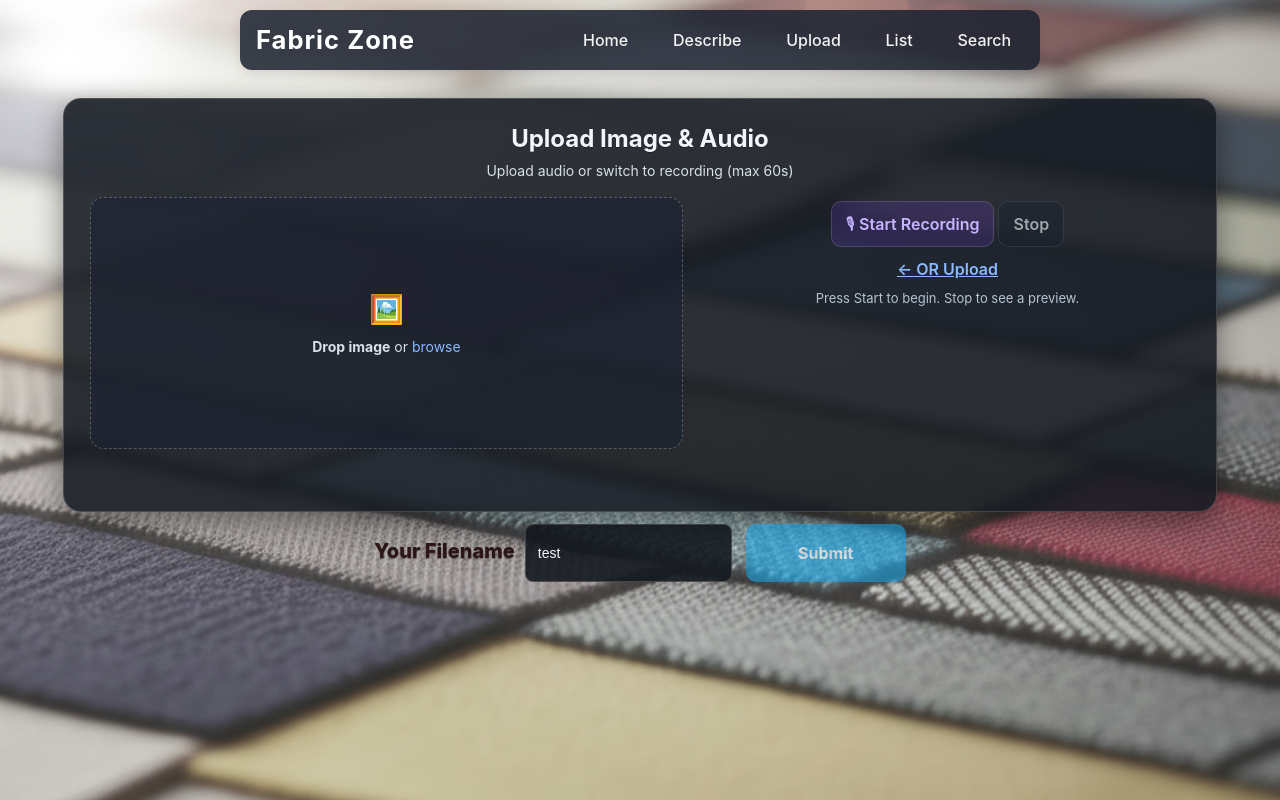
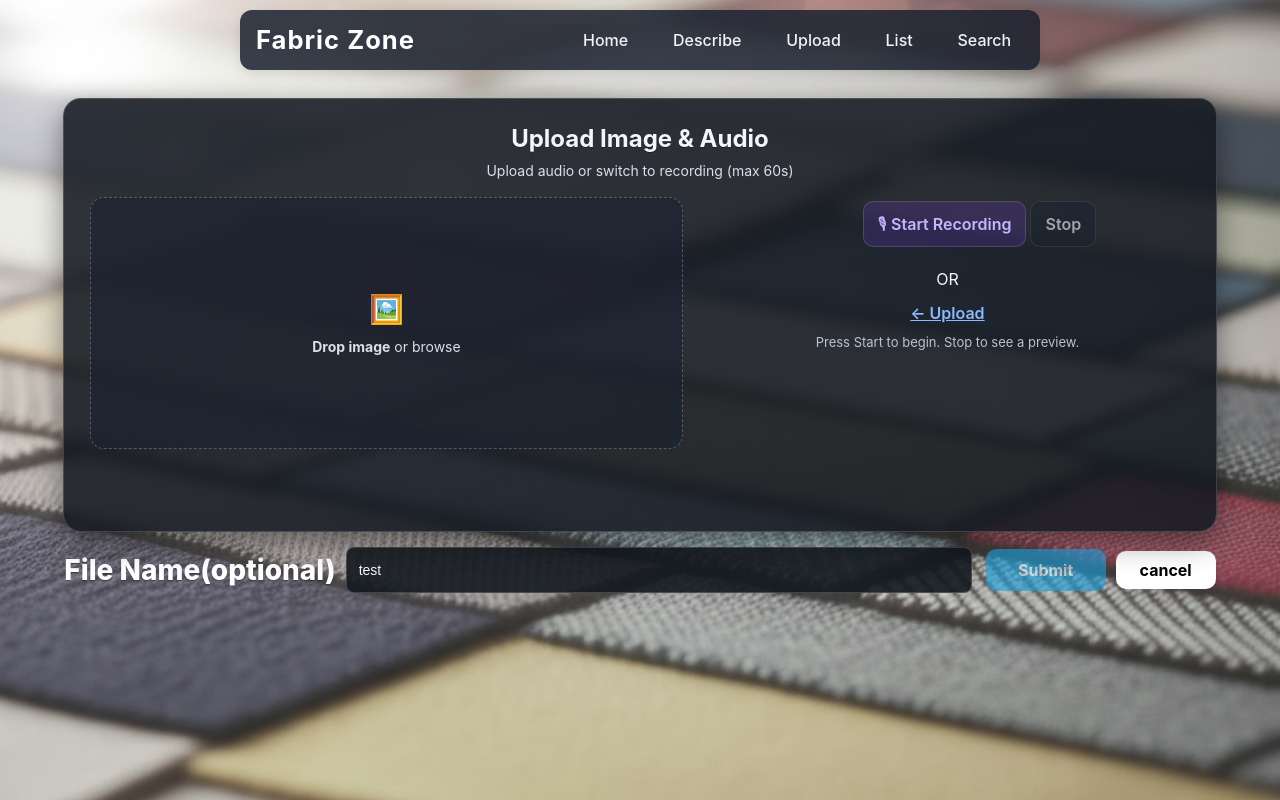
Before and after one commit to recursivezero/tz-fabric, a React (Vite) app in the folder frontend/: page /upload in a window 1280 px wide. Built offline with nearby package versions, Linux system fonts and the light colour scheme; no server answers.

Commit message:
UI changes

```diff
--- a/frontend/src/index.css
+++ b/frontend/src/index.css
@@ -24,7 +24,6 @@ body {
   background-size: cover;
   background-position: center;
   background-repeat: no-repeat;
-  margin: 0;
   padding: 0;
   height: 100vh;
   box-sizing: border-box;
--- a/frontend/src/pages/AudioForm.tsx
+++ b/frontend/src/pages/AudioForm.tsx
@@ -1,5 +1,5 @@
 import { useEffect, useMemo, useRef, useState } from "react";
-import { useLocation } from "react-router-dom";
+import { useLocation, useNavigate } from "react-router-dom";
 import Loader from "../components/Loader";
 import Notification from "../components/Notification";
 import { useUploadAndRecord } from "../hooks/useUploadAndRecord";
@@ -70,6 +70,8 @@ const UploadPage = () => {
     const file = e.dataTransfer.files?.[0];
     if (file) handleAudioUpload(file);
   };
+
+  const navigate = useNavigate();
 
   return (
     <div className="upload-page">
@@ -144,13 +146,16 @@ const UploadPage = () => {
                     Stop
                   </button>
                 </div>
+                <span className="alt-text">
+                  OR
+                </span>
                 <div className="alt-switch">
                   <button
                     className="link-btn"
                     onClick={() => setAudioMode("upload")}
                     disabled={isRecording}
                   >
-                    ← OR Upload
+                    ← Upload
                   </button>
                 </div>
 
@@ -274,7 +279,7 @@ const UploadPage = () => {
       </div>
       <div className="name-field">
         <div>
-          <label className="name-label">Your Filename</label>
+          <label className="name-label">File Name(optional)</label>
         </div>
         <div>
           <input
@@ -296,6 +301,9 @@ const UploadPage = () => {
             {loading ? "Submitting…" : "Submit"}
           </button>
         </div>
+        <div>
+          <button className="cancel" onClick={()=>navigate("/")}>cancel</button>
+        </div>
       </div>
       {loading && <Loader />}
 
--- a/frontend/src/styles/ContentGrid.css
+++ b/frontend/src/styles/ContentGrid.css
@@ -63,7 +63,6 @@
   flex-direction: column;
   overflow: hidden;
   display: flex;
-  flex-direction: column;
 }
 
 .grid-page .media-thumb {
--- a/frontend/src/styles/DescriptionBox.css
+++ b/frontend/src/styles/DescriptionBox.css
@@ -82,7 +82,6 @@
   margin-top: 12px;
   font-size: 16px;
   color: #000000ff;
-  margin-top: 12px;
   font-weight: 600;
 }
 
--- a/frontend/src/styles/Search.css
+++ b/frontend/src/styles/Search.css
@@ -114,7 +114,7 @@
 .search-container .section-title {
   text-align: start;
   margin: 0 0 3px;
-  font-weight: 600;
+  font-weight: 700;
   color: #070707;
 }
 .search-container .preview-img {
@@ -150,9 +150,7 @@
   color: #d8e0ea;
 }
 
-.pagination-controls span {
-  color: #010101;
-}
+
 
 .result-grid {
   display: grid;
--- a/frontend/src/styles/UploadPage.css
+++ b/frontend/src/styles/UploadPage.css
@@ -21,11 +21,9 @@
   inset: 0;
   pointer-events: none;
   background:
-    radial-gradient(
-      1200px 600px at 50% -10%,
+    radial-gradient(1200px 600px at 50% -10%,
       rgba(14, 17, 22, 0.25),
-      transparent 60%
-    ),
+      transparent 60%),
     linear-gradient(to bottom, rgba(14, 17, 22, 0.55), rgba(14, 17, 22, 0.65));
   z-index: -1;
 }
@@ -39,18 +37,20 @@
   border: 1px solid rgba(255, 255, 255, 0.16);
   box-shadow: 0 10px 30px rgba(0, 0, 0, 0.45);
   color: #f2f6fa;
-  min-height: 360px;
+  min-height: 380px;
 }
 
 .upload-page .upload-header {
   text-align: center;
   margin-bottom: 16px;
 }
+
 .upload-page .upload-header h2 {
   margin: 0 0 6px;
   line-height: 1.2;
   text-shadow: 0 1px 0 rgba(0, 0, 0, 0.3);
 }
+
 .upload-page .sub {
   margin-top: 4px;
   color: #d8e0ea;
@@ -62,6 +62,7 @@
   grid-template-columns: 1.1fr 0.9fr;
   gap: 22px;
 }
+
 @media (max-width: 900px) {
   .upload-page .grid {
     grid-template-columns: 1fr;
@@ -87,21 +88,24 @@
     background 0.15s ease,
     border-color 0.15s ease;
 }
+
 .upload-page .dropzone:hover {
   transform: translateY(-1px);
   border-color: rgba(124, 58, 237, 0.45);
   background: rgba(27, 34, 48, 0.78);
   box-shadow: 0 8px 22px rgba(0, 0, 0, 0.25);
 }
+
 .upload-page .dz-icon {
   font-size: 28px;
 }
+
 .upload-page .dz-text {
   margin-top: 6px;
   font-size: 14px;
 }
-.upload-page .dz-text .link,
-.upload-page .link {
+
+.upload-page .link .dz-text{
   color: #8abaff;
   text-decoration: none;
 }
@@ -112,6 +116,7 @@
   width: auto;
   height: 300px;
 }
+
 .upload-page .image-preview-plain {
   width: 100%;
   height: 250px;
@@ -120,6 +125,7 @@
   object-fit: cover;
   border: 1px solid rgba(255, 255, 255, 0.16);
 }
+
 .upload-page .img-clear-btn {
   position: absolute;
   top: 6px;
@@ -133,6 +139,7 @@
   border-radius: 50%;
   cursor: pointer;
 }
+
 .upload-page .img-clear-btn:hover {
   box-shadow: 0 2px 6px rgba(0, 0, 0, 0.28);
 }
@@ -144,10 +151,12 @@
   box-shadow: 0 6px 16px rgba(0, 0, 0, 0.25);
   overflow: hidden;
 }
+
 .upload-page .audio-player {
   padding: 16px;
   background: rgba(21, 26, 33, 0.85);
 }
+
 .upload-page .audio-player audio {
   width: 100%;
   height: 42px;
@@ -165,6 +174,7 @@
   background: rgba(21, 26, 33, 0.85);
   border-top: 1px solid rgba(255, 255, 255, 0.12);
 }
+
 .upload-page .chip {
   padding: 6px 10px;
   border-radius: 999px;
@@ -173,27 +183,34 @@
   background: rgba(14, 17, 22, 0.9);
   color: #d8e0ea;
 }
+
 .upload-page .chip-ok {
   color: #8ae5b3;
   background: rgba(72, 187, 120, 0.16);
 }
+
 .upload-page .chip-clear {
   cursor: pointer;
 }
+
 .upload-page .chip-clear:hover {
   box-shadow: 0 2px 6px rgba(0, 0, 0, 0.28);
 }
 
 .upload-page .rec-controls {
   margin-top: 4px;
+  margin-bottom: 20px;
 }
+
 .upload-page .hint {
   color: #b7c3d1;
   font-size: 13px;
 }
+
 .upload-page .recording-area {
   margin: 8px 0 6px;
 }
+
 .upload-page .record-chip {
   position: relative;
   padding: 10px 12px;
@@ -206,6 +223,7 @@
   gap: 8px;
   color: #f2f6fa;
 }
+
 .upload-page .record-chip .dot {
   width: 10px;
   height: 10px;
@@ -214,17 +232,21 @@
   box-shadow: 0 0 0 4px rgba(229, 62, 62, 0.18);
   animation: pulse 1.2s infinite ease-in-out;
 }
+
 @keyframes pulse {
   0% {
     transform: scale(1);
   }
+
   50% {
     transform: scale(1.15);
   }
+
   100% {
     transform: scale(1);
   }
 }
+
 .upload-page .progress {
   position: absolute;
   left: 6px;
@@ -235,11 +257,13 @@
   border-radius: 999px;
   overflow: hidden;
 }
+
 .upload-page .progress .bar {
   height: 100%;
   width: 0%;
   background: linear-gradient(90deg, #e53e3e, #ed8936);
 }
+
 .upload-page .lock-note {
   margin-top: 6px;
   font-size: 12.5px;
@@ -250,6 +274,7 @@
 .upload-page .link-btn {
   font: inherit;
 }
+
 .upload-page .btn {
   border: 1px solid rgba(255, 255, 255, 0.14);
   background: rgba(27, 34, 48, 0.9);
@@ -264,20 +289,25 @@
     background 0.12s ease,
     opacity 0.12s ease;
 }
+
 .upload-page .btn:hover:not(:disabled) {
   transform: translateY(-1px);
   box-shadow: 0 6px 12px rgba(0, 0, 0, 0.28);
   background: rgba(27, 34, 48, 0.95);
 }
+
 .upload-page .btn:disabled {
   opacity: 0.6;
   cursor: not-allowed;
   margin-left: 4px;
 }
+
 .upload-page .btn.primary {
+  margin-left: 4rem;
   background: rgba(124, 58, 237, 0.18);
   color: #c7b6ff;
 }
+
 .upload-page .btn.danger {
   background: rgba(229, 62, 62, 0.18);
   color: #ffb5b5;
@@ -287,9 +317,10 @@
   display: flex;
   justify-content: center;
 }
+
 .upload-page .btn.submit {
-  min-width: 160px;
-  padding: 14px 24px;
+  min-width: 120px;
+  padding: 8px 0;
   background: #19a2e2;
   color: #ffffff;
   border: 1px solid rgba(25, 162, 226, 0.65);
@@ -297,6 +328,7 @@
   font-size: 16px;
   font-weight: 700;
 }
+
 .upload-page .btn.submit:hover:not(:disabled) {
   background: #1596d4;
   box-shadow: 0 6px 12px rgba(0, 0, 0, 0.28);
@@ -305,6 +337,7 @@
 .upload-page .alt-switch {
   margin-top: 10px;
 }
+
 .upload-page .link-btn {
   background: transparent;
   border: none;
@@ -314,6 +347,7 @@
   cursor: pointer;
   padding: 0;
 }
+
 .upload-page .link-btn:disabled {
   opacity: 0.6;
   cursor: not-allowed;
@@ -325,15 +359,15 @@
 
 .upload-page .name-label {
   display: block;
-  margin: 12px 0 6px;
-  font-size: 20px;
+  font-size: 28px;
   font-weight: 800;
-  color: #2c1616;
+  color: #ffffff;
   text-shadow: 0 1px 1px rgba(0, 0, 0, 0.35);
 }
 
 .upload-page input[type="text"] {
-  padding: 20px 12px;
+  width: 600px;
+  padding: 14px 12px;
   border-radius: 8px;
   border: 1px solid rgba(255, 255, 255, 0.18);
   background: rgba(21, 26, 33, 0.9);
@@ -343,6 +377,7 @@
     border-color 0.15s ease,
     box-shadow 0.15s ease;
 }
+
 .upload-page input[type="text"]:focus {
   outline: none;
   border-color: #19a2e2;
@@ -350,8 +385,9 @@
 }
 
 .upload-page .name-field {
-  margin-top: 12px;
+  margin-top: 15px;
   display: flex;
+  align-items: center;
   justify-content: center;
   gap: 10px;
 }
@@ -359,3 +395,13 @@
 .action-col {
   align-items: center;
 }
+
+.upload-page .cancel {
+  min-width: 100px;
+  background: #ffffff;
+  padding: 8px 0px;
+  color: #000000;
+  border-radius: 10px;
+  font-size: 16px;
+  font-weight: 700;
+}
```
